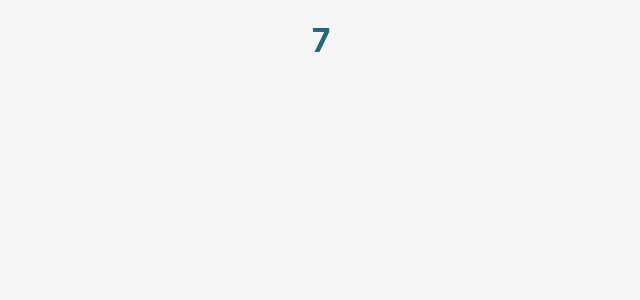
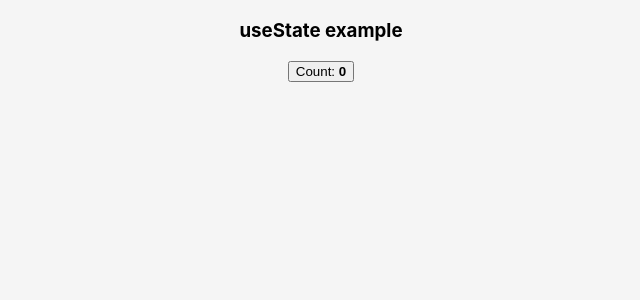
Before and after one commit to annalam91/React, a React (Create React App) app: page / in a window 1280 px wide. Shown: the top 300 px of the page, without its empty margins (319-959 px from the left). Built offline with nearby package versions, Linux system fonts and the light colour scheme.

Commit message:
React useState hook working demo

```diff
--- a/src/App.js
+++ b/src/App.js
@@ -1,25 +1,13 @@
-import React, {useState, useEffect}  from "react";
+import React from "react";
 import "./styles/App.css";
-import randomColor from 'randomcolor'
+import Counter from './components/Counter';
+
 
 function App() {
-  const [ count, setCount ] = useState(0)
-  const [ color, setColor ] = useState("")
-
-  useEffect(() => {
-    const intervalId = setInterval(() => {
-      setCount(prevCount => prevCount + 1)
-    }, 1000)
-    return () => clearInterval(intervalId)
-  }, [])
-
-  useEffect(() => {
-    setColor(randomColor())
-  }, [count])
 
   return(
     <div>
-      <h1 style={{color:color}}>{count}</h1>
+      <Counter />
     </div>
   )
 }
--- /dev/null
+++ b/src/components/Counter.js
@@ -0,0 +1,29 @@
+/*
+Step 1: Create a component
+Step 2: State propety to initiallise to 0 (or whatever you want)
+Step 3: Method capable of setting that state propety value.
+
+----------------------------------------------------------------------------
+
+Rule 1: Only call hooks at top level
+Rule 2: Don't call hook inside loops, conditions, or nested functions
+Rule 3: Only call hooks from react function.
+Rule 4: Call hooks within React functional component not any JS function.
+
+*/
+
+import React, { useState } from "react";
+
+function Counter() {
+
+    const [count, setCount] = useState(0);
+
+    return (
+      <div>
+        <h3>useState example</h3>
+        <button onClick={() => setCount(count + 1)}>Count: <b>{count}</b></button>
+      </div>
+    )
+  }
+
+export default Counter;
```
Also changed, not shown: 1 other file (tests, documents, lock files or other folders).
